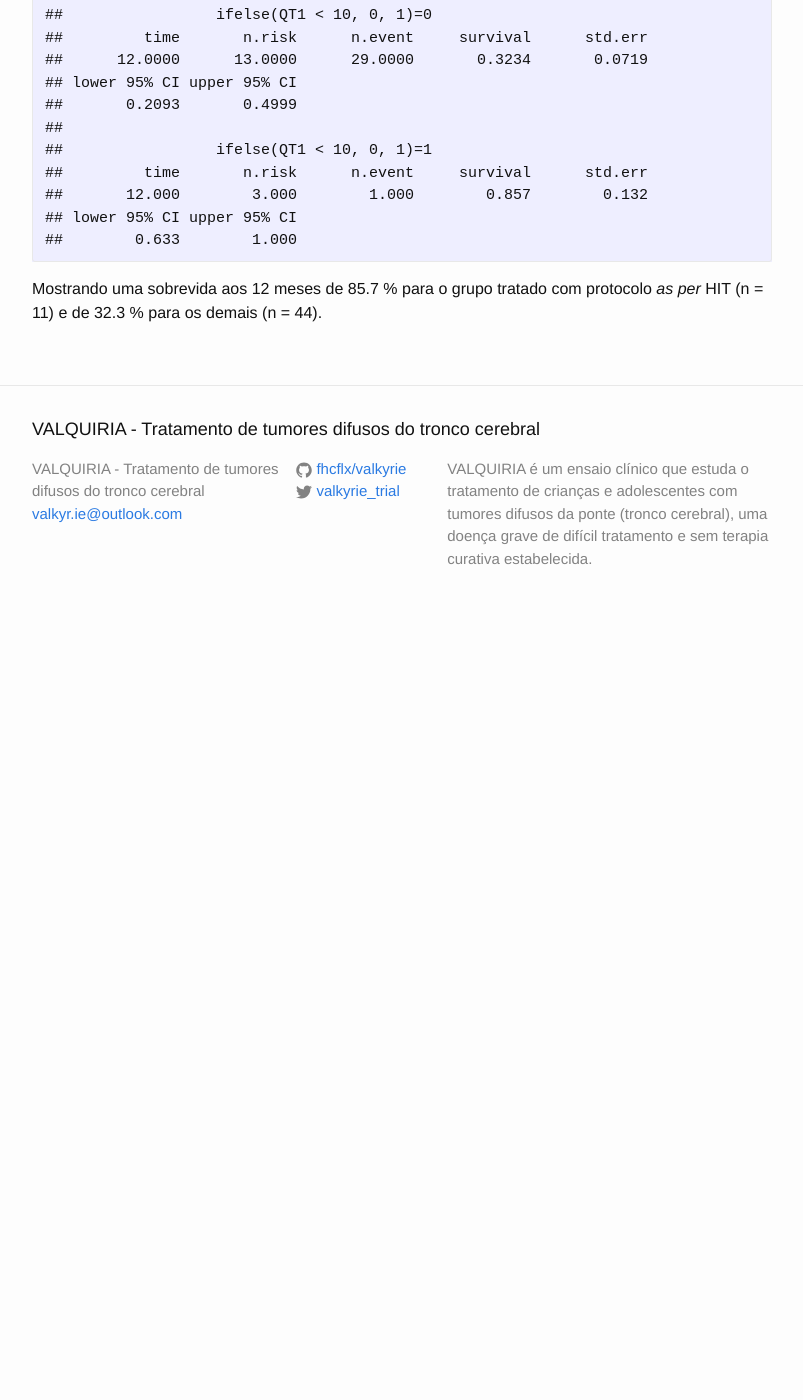
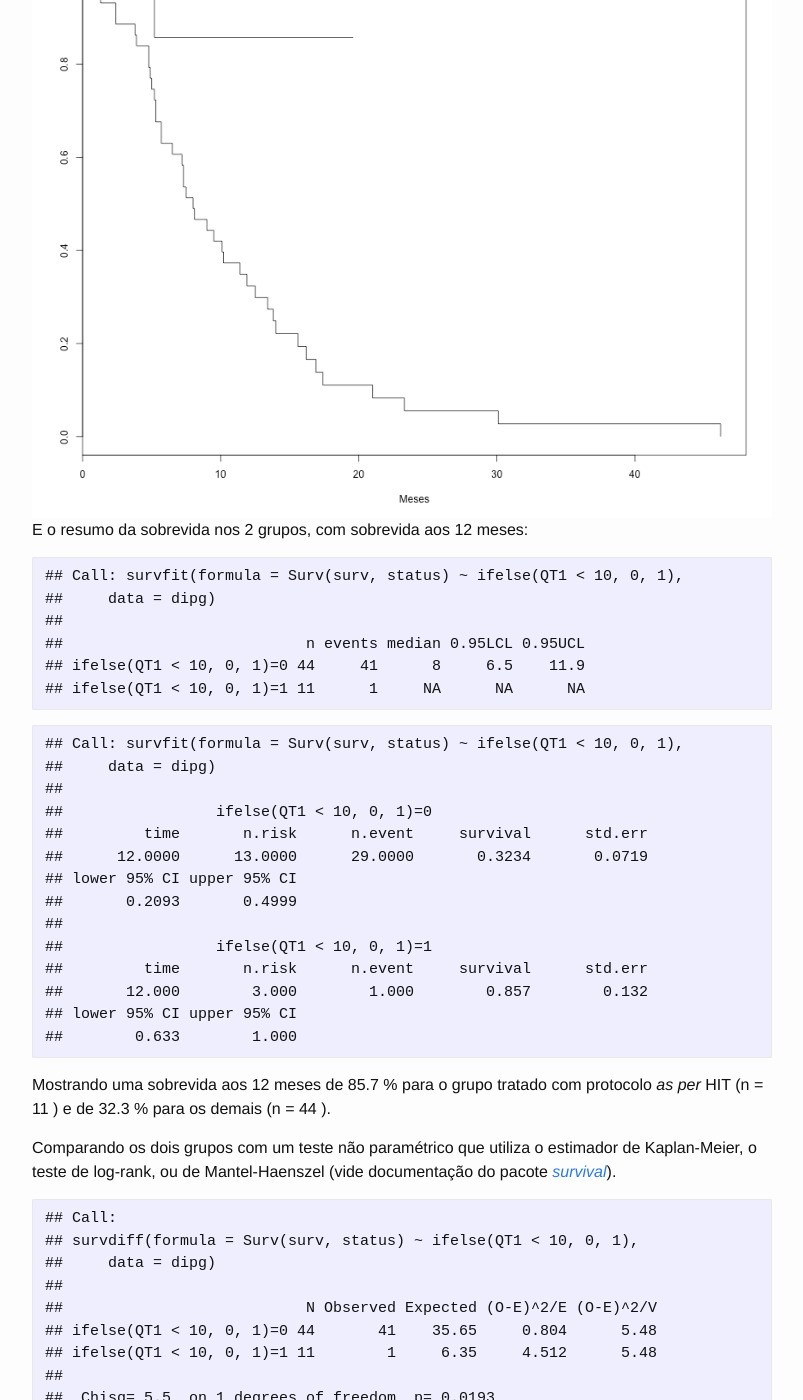
Before and after one commit to cmprsk/valkyrie, a Jekyll site: the page built from _posts/2016-06-13-Cálculos-da-análise-retrospectiva.md, in a window 1280 px wide and 1400 px high, scrolled down 2214 px. Shown: the whole window, without its empty margins (238-1041 px from the left). Built offline with Jekyll 4.4.1, drawn with Linux system fonts in a browser that asks for light colours; before the commit the page ends 2844 px from its top, so only the background shows below that; some of the changed text lies outside the part shown.

Commit message:
openlabnotebookexample

````diff
--- a/_posts/2016-06-13-Cálculos-da-análise-retrospectiva.md
+++ b/_posts/2016-06-13-Cálculos-da-análise-retrospectiva.md
@@ -7,8 +7,10 @@
 
 ## Curva de sobrevida da análise retrospectiva:
 
+Os cálculos mostrados aqui usam o banco de dados de pacientes diagnosticados com DIPG entre 2000-2013, atualizados até 2014. O follow-up dos pacientes neste banco de dados é um pouco mais longo que nos dados originalmente usados para os cálculos do projeto e, portanto, terão algumas diferenças numéricas. Esta postagem ilustra como usar os dados obtidos de uma pesquisa clínica de forma transparente e totalmente reprodutível aos leitores. Incluindo tanto os dados de pacientes individuais (sem identificá-los) como o _script_ usado para realizar a análise dos dados, este é um exemplo das possibilidades do modelo de _open lab notebook_ e do paradigma de _open science_. Quando os dados do ensaio prospectivo forem coletados, serão igualmente publicados da mesma forma transparente, ficando permanentemente disponíveis para análise e crítica pelos interessados. Discuti a inspiração para esta abordagem nesta [postagem](http://fhcflx.github.io/pharmakon/jekyll/update/2016/05/01/Migrando-meu-blog-para-Github-Pages-usando-Jekyll.html) em outro blog.
+
 Esta postagem usa o pacote [_knitr_](http://yihui.name/knitr/) para calcular os resultados ao mesmo tempo em que compila a página em html com [_jekyll_](https://jekyllrb.com/).
-Utilizei, como guia, o excelente [exemplo](http://yihui.name/knitr-jekyll//2014/09/jekyll-with-knitr.html) de [_Yihui Xie_](https://github.com/yihui). Cheque o arquivo [.Rmd](https://github.com/fhcflx/valkyrie/blob/gh-pages/_source/2016-06-13-Cálculos-da-análise-retrospectiva.Rmd).
+Utilizei, como guia, o excelente exemplo de [_yihui_](https://github.com/yihui/knitr).
 
 
 ```r
@@ -23,7 +25,7 @@
 plot(survfit(Surv(surv,status)~1,dipg),xlab="Meses")
 ```
 
-![Sobrevida de pacientes com DIPG](https://github.com/fhcflx/valkyrie/blob/gh-pages/figure/source/2016-06-13-Cálculos-da-análise-retrospectiva/Sobrevida-1.png?raw=True)
+![Sobrevida de pacientes com DIPG](/figure/source/2016-06-13-Cálculos-da-análise-retrospectiva/Sobrevida-1.png)
 
 Grupo de pacientes com diagnóstico de DIPG tratados em nosso serviço, entre 2000 e 2013. O gráfico mostra a estimativa de probabilidade de sobrevida, calculada pelo método de Kaplan-Meier, usando a linguagem de programação R, pacote *survival*. O pacote *RCurl* foi adicionalmente utilizado para capturar os dados a partir do arquivo [.csv](https://github.com/fhcflx/valkyrie/blob/gh-pages/assets/stat/dipg.csv) armazenado no repositório do github. O gráfico mostra também o intervalo de confiança 95%.
 Este é o resumo da variável de sobrevida, além da sobrevida em 12 meses e tempo de follow-up:
@@ -44,17 +46,17 @@
 ##    12     16      30    0.383  0.0709        0.266         0.55
 ```
 
-Mostrando uma mediana de sobrevida de 9 meses e sobrevida em 12 meses de 38.3 %.
+Mostrando uma mediana de sobrevida de 11.9929296 meses e sobrevida em 12 meses de 38.3 %.
 
 
 ```
 ## Call: survfit(formula = Surv(surv, ifelse(status < 1, 1, 0)) ~ 1, data = dipg)
 ##
-## records   n.max n.start  events  median 0.95LCL 0.95UCL
-##    55.0    55.0    55.0    13.0    19.6    13.8      NA
+##       n  events  median 0.95LCL 0.95UCL
+##    55.0    13.0    19.6    13.8      NA
 ```
 
-Mostrando uma mediana de follow-up de 19.6 meses.
+Mostrando uma mediana de follow-up de 27.961267 meses.
 
 Aqui, o gráfico comparativo entre os pacientes que fizeram QT segundo um esquema HIT e os outros pacientes:
 
@@ -63,19 +65,16 @@
 plot(survfit(Surv(surv,status)~ifelse(QT1<10,0,1),dipg),xlab="Meses")
 ```
 
-![Sobrevida de pacientes com DIPG, divididos por tratamento](https://github.com/fhcflx/valkyrie/blob/gh-pages/figure/source/2016-06-13-Cálculos-da-análise-retrospectiva/Sobrevida2-1.png?raw=True)
+![Sobrevida de pacientes com DIPG, divididos por tratamento](/figure/source/2016-06-13-Cálculos-da-análise-retrospectiva/Sobrevida2-1.png)
 E o resumo da sobrevida nos 2 grupos, com sobrevida aos 12 meses:
 
 ```
 ## Call: survfit(formula = Surv(surv, status) ~ ifelse(QT1 < 10, 0, 1),
 ##     data = dipg)
 ##
-##                          records n.max n.start events median 0.95LCL
-## ifelse(QT1 < 10, 0, 1)=0      44    44      44     41      8     6.5
-## ifelse(QT1 < 10, 0, 1)=1      11    11      11      1     NA      NA
-##                          0.95UCL
-## ifelse(QT1 < 10, 0, 1)=0    11.9
-## ifelse(QT1 < 10, 0, 1)=1      NA
+##                           n events median 0.95LCL 0.95UCL
+## ifelse(QT1 < 10, 0, 1)=0 44     41      8     6.5    11.9
+## ifelse(QT1 < 10, 0, 1)=1 11      1     NA      NA      NA
 ```
 
 ```
@@ -95,4 +94,41 @@
 ##        0.633        1.000
 ```
 
-Mostrando uma sobrevida aos 12 meses de 85.7 % para o grupo tratado com protocolo _as per_ HIT (n = 11) e de 32.3 % para os demais (n = 44).
+Mostrando uma sobrevida aos 12 meses de 85.7 % para o grupo tratado com protocolo _as per_ HIT (n = 11 ) e de 32.3 % para os demais (n = 44 ).
+
+Comparando os dois grupos com um teste não paramétrico que utiliza o estimador de Kaplan-Meier, o teste de log-rank, ou de Mantel-Haenszel (vide documentação do pacote [_survival_](https://cran.r-project.org/web/packages/survival/survival.pdf)).
+
+```
+## Call:
+## survdiff(formula = Surv(surv, status) ~ ifelse(QT1 < 10, 0, 1),
+##     data = dipg)
+##
+##                           N Observed Expected (O-E)^2/E (O-E)^2/V
+## ifelse(QT1 < 10, 0, 1)=0 44       41    35.65     0.804      5.48
+## ifelse(QT1 < 10, 0, 1)=1 11        1     6.35     4.512      5.48
+##
+##  Chisq= 5.5  on 1 degrees of freedom, p= 0.0193
+```
+Comparando os dois grupos com um teste semiparamétrico, o modelo de riscos proporcionais de Cox (vide documentação do pacote [_survival_](https://cran.r-project.org/web/packages/survival/survival.pdf)).
+
+```
+## Call:
+## coxph(formula = Surv(surv, status) ~ ifelse(QT1 < 10, 0, 1),
+##     data = dipg)
+##
+##   n= 55, number of events= 42
+##
+##                           coef exp(coef) se(coef)      z Pr(>|z|)
+## ifelse(QT1 < 10, 0, 1) -2.0106    0.1339   1.0137 -1.983   0.0473 *
+## ---
+## Signif. codes:  0 '***' 0.001 '**' 0.01 '*' 0.05 '.' 0.1 ' ' 1
+##
+##                        exp(coef) exp(-coef) lower .95 upper .95
+## ifelse(QT1 < 10, 0, 1)    0.1339      7.468   0.01836    0.9765
+##
+## Concordance= 0.57  (se = 0.035 )
+## Rsquare= 0.134   (max possible= 0.99 )
+## Likelihood ratio test= 7.91  on 1 df,   p=0.004916
+## Wald test            = 3.93  on 1 df,   p=0.04732
+## Score (logrank) test = 5.45  on 1 df,   p=0.01957
+```
````
Also changed, not shown: other parts of _posts/2016-06-13-Cálculos-da-análise-retrospectiva.md (+2 -2 lines), _source/2016-06-13-Cálculos-da-análise-retrospectiva.Rmd (+11 -0 lines), figure/source/2016-06-13-Cálculos-da-análise-retrospectiva/Sobrevida-1.png, figure/source/2016-06-13-Cálculos-da-análise-retrospectiva/Sobrevida2-1.png.
